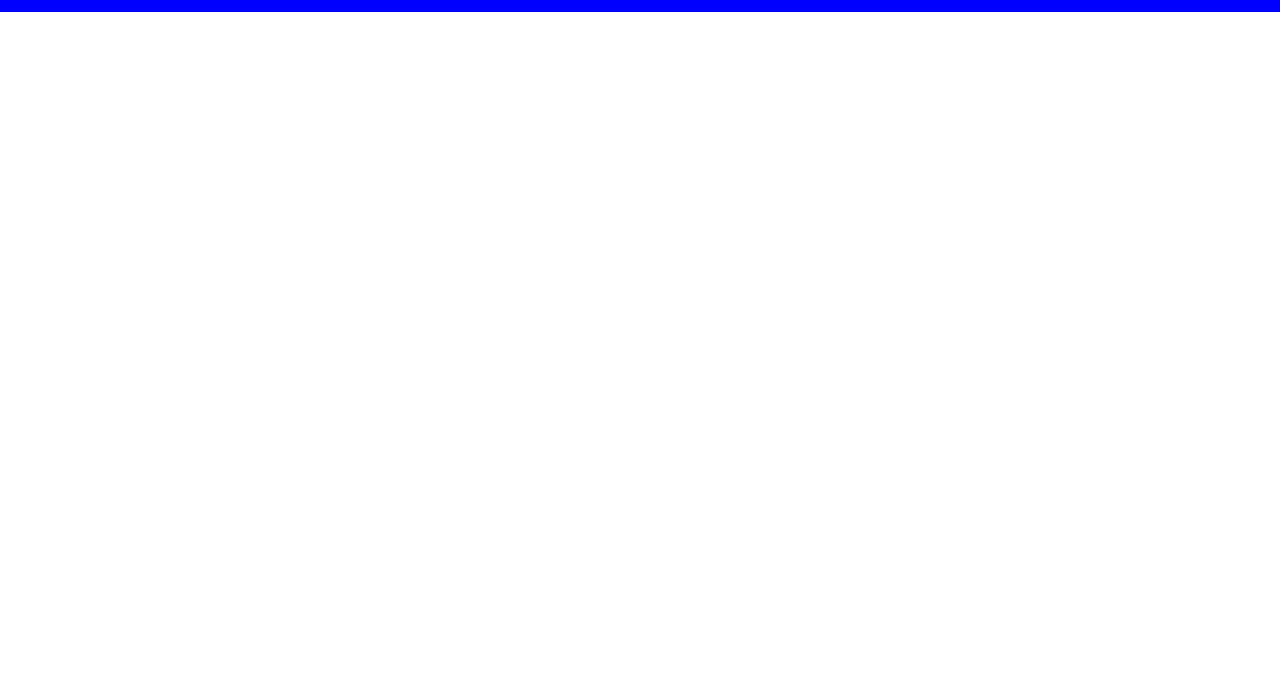
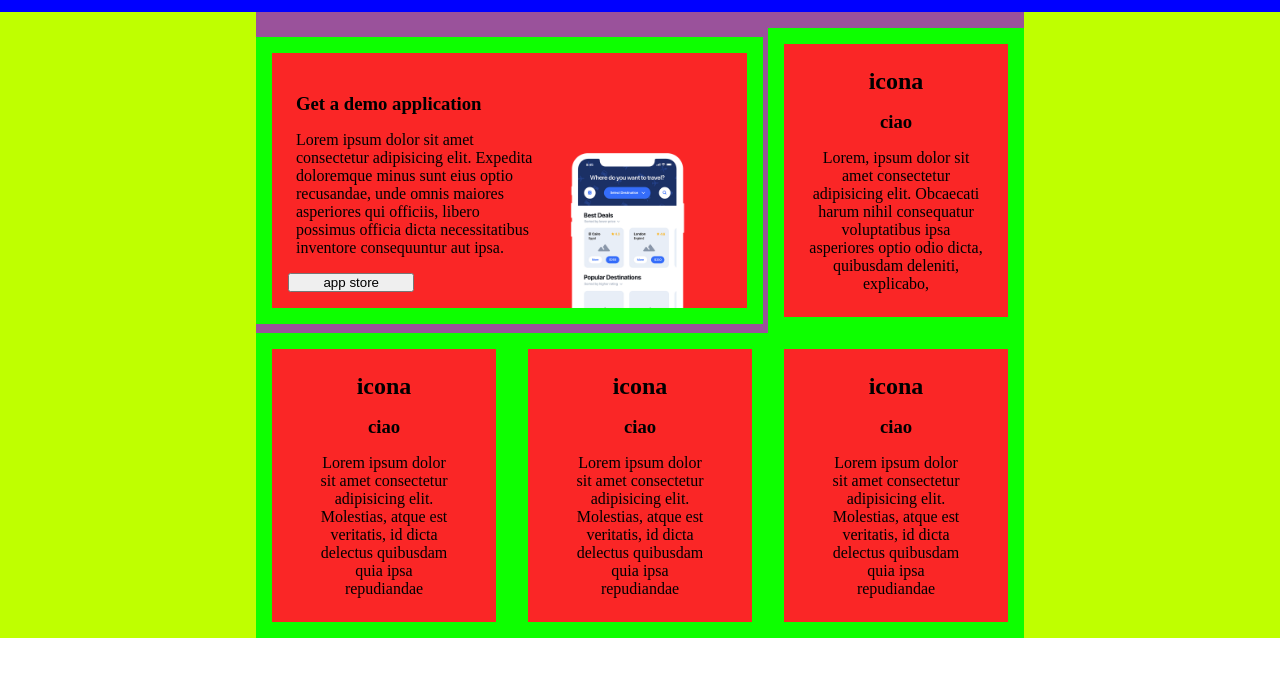
Before and after one commit to alessandromarangoni/htmlcss-responsive-layout, a plain HTML site: page index.html in a window 1280 px wide. Shown: the part 63-740 px from the top of the page. Drawn offline with Linux system fonts and the light colour scheme.

Commit message:
section 1 layout

```diff
--- a/css/style.css
+++ b/css/style.css
@@ -26,6 +26,8 @@
 /* margini */
 .margin-0-auto{margin: 0 auto;}
 .margin-auto{margin: auto;}
+
+.text-align-center{text-align: center;}
 
 /* padding */
 
@@ -57,6 +59,12 @@
 .padding-bottom-2{padding-bottom: 2rem;}
 
 
+/* larghezze */
+.w100{width: 100%;}
+.w80{width: 80%;}
+.w50{width: 50%;}
+
+/* nav */
 nav{
     width: 100%;
     height: 75px;
@@ -65,14 +73,13 @@ nav{
     color: white;
     font-size: 20px;
 }
-
+/* nav per desktop */
 @media screen and (min-width:1160px) {
 
     nav:first-child{
         width: 60%;
         margin: 0 auto;
     }
-
     #hamburger{
         display: none;
     }
@@ -80,11 +87,79 @@ nav{
         display: flex;
         width: 50%;
     }
+}
 
+/* tablet */
+@media screen and (min-width:768px) and (max-width:1160px){
+
+    .col-container{
+        flex-direction: row;
+        flex-wrap: wrap;
+        width: 60%;
+        margin: 0 auto;
+        background-color: aqua;
+    }
+
+    .col-big{
+        width: 66%;
+        padding: 1rem;
+    }
+    .col-big img{
+        width: 50%;
+        padding-top:1rem;
+    }
+
+    .col-big .card-big{
+        align-items: flex-start;
+    }
+
+    .col{
+        width:calc(100% / 3);
+        padding: 1rem;
+    }
 
 }
+/* desktop */
+@media screen and (min-width:1160px){
 
+    .col-container{
+        flex-direction: row;
+        flex-wrap: wrap;
+        width: 60%;
+        margin: 0 auto;
+        background-color: rgb(154, 82, 155);
+    }
 
+    .col-big{
+        height: 100%;
+        width: 66%;
+        padding: 1rem;
+        flex-direction: row;
+    }
+    .col-big img{
+        width: 30%;
+        align-self: flex-end;
+    }
+
+    .col-big .card-big{
+        flex-direction: row;
+        padding-top: 1rem;
+    }
+    .col-big .card-big .left{
+        width:60%;
+        align-items:flex-start;
+        padding:1rem;
+    }
+
+    .col-big .card-big .left p{
+        text-align: start;
+    }
+    .col{
+        width:calc(100% / 3);
+        padding: 1rem;
+    }
+
+}
 
 
 
@@ -118,3 +193,6 @@ nav{
 
 .debug-h500{height: 500px;}
 .debug-h300{height: 300px;}
+.debug-h80{height: 80px;}
+
+.margin-top1{margin-top: 1rem;}
--- a/index.html
+++ b/index.html
@@ -16,7 +16,7 @@
                 <div class="logo">
                     <img src="./img/logo.png" alt="logo" class="">
                 </div>
-                <!-- vari link scompaiono sotto i 480px-->
+                <!-- vari link scompaiono sotto i 1160px-->
                 <div class="display-none justify-space-bt" id="nav-link">
                     <a href="">Planning</a>
                     <a href="">Testimonials</a>
@@ -24,6 +24,7 @@
                     <a href="">About us</a>
                     <button>Get started</button>
                 </div>
+                <!-- appare sotto i 1160px-->
                 <div class="padding-05" id="hamburger">
                     <i class="fa-solid fa-bars" ></i>
                 </div>
@@ -31,8 +32,63 @@
         </nav>
     </header>
     <main>
-        <section>
+        <!-- section 1 -->
+        <section class="bg-giallo">
+            <!-- container -->
+            <div class="display-flex flex-column w100 align-item-center justify-space-bt padding-top-1 col-container" >
+                <!-- colonna grande -->
+                <div class=" bg-verde w80 display-flex flex-column col-big">
+                    <!-- card grande -->
+                    <div class="bg-rosso w100 display-flex flex-column flex-column align-item-center padding-top-05 card-big">
+                        <!-- parte sinistra testo -->
+                        <div class="display-flex flex-column align-item-center left">
+                            <h3 class="padding-05">Get a demo application</h3>
+                            <p class="padding-bottom-1 padding-05 text-align-center">Lorem ipsum dolor sit amet consectetur adipisicing elit. Expedita doloremque minus sunt eius optio recusandae, unde omnis maiores asperiores qui officiis, libero possimus officia dicta necessitatibus inventore consequuntur aut ipsa.</p>
+                            <button class="align-self-center w50">app store</button>
+                        </div>
+                        <!-- immagine -->
+                        <img src="./img/phone.png" alt="" class="w100">
+                    </div>
+                </div>
+                <!-- col-->
+                <div class="col bg-verde w80 display-flex flex-column align-item-center padding-top-1">
+                    <!-- card -->
+                    <div class=" cards bg-rosso w100 display-flex flex-column align-item-center padding-1">
+                        <h2 class="padding-05">icona</h2>
+                        <h3 class="padding-05">ciao</h3>
+                        <p class=" text-align-center padding-05" >Lorem, ipsum dolor sit amet consectetur adipisicing elit. Obcaecati harum nihil consequatur voluptatibus ipsa asperiores optio odio dicta, quibusdam deleniti, explicabo,</p>
+                    </div>
+                </div>
+                <!-- col-->
+                <div class="col bg-verde w80 display-flex flex-column align-item-center padding-top-1">
+                    <!-- card -->
+                    <div class=" cards bg-rosso w100 display-flex flex-column align-item-center padding-1">
+                        <h2 class="padding-05">icona</h2>
+                        <h3 class="padding-05">ciao</h3>
+                        <p class="w80 text-align-center padding-05" >Lorem ipsum dolor sit amet consectetur adipisicing elit. Molestias, atque est veritatis, id dicta delectus quibusdam quia ipsa repudiandae </p>
+                    </div>
+                </div>
+                <!-- col-->
+                <div class="col bg-verde w80 display-flex flex-column align-item-center padding-top-1">
+                    <!-- card -->
+                    <div class="cards bg-rosso w100 display-flex flex-column align-item-center padding-1">
+                        <h2 class="padding-05">icona</h2>
+                        <h3 class="padding-05">ciao</h3>
+                        <p class="w80 text-align-center padding-05" >Lorem ipsum dolor sit amet consectetur adipisicing elit. Molestias, atque est veritatis, id dicta delectus quibusdam quia ipsa repudiandae </p>
+                    </div>
+                </div>
+                <!-- col-->
+                <div class="col bg-verde w80 display-flex flex-column align-item-center padding-top-1">
+                    <!-- card -->
+                    <div class=" cards bg-rosso w100 display-flex flex-column align-item-center padding-1">
+                        <h2 class="padding-05">icona</h2>
+                        <h3 class="padding-05">ciao</h3>
+                        <p class="w80 text-align-center padding-05" >Lorem ipsum dolor sit amet consectetur adipisicing elit. Molestias, atque est veritatis, id dicta delectus quibusdam quia ipsa repudiandae</p>
+                    </div>
+                </div>
 
+
+            </div>
         </section>
 
 
```
Also changed, not shown: img/about.jpg (added), img/phone.png (added), img/planning1.png (added), img/planning2.png (added), img/testimonial1.jpg (added), img/testimonial2.jpg (added), img/testimonial3.jpg (added).
